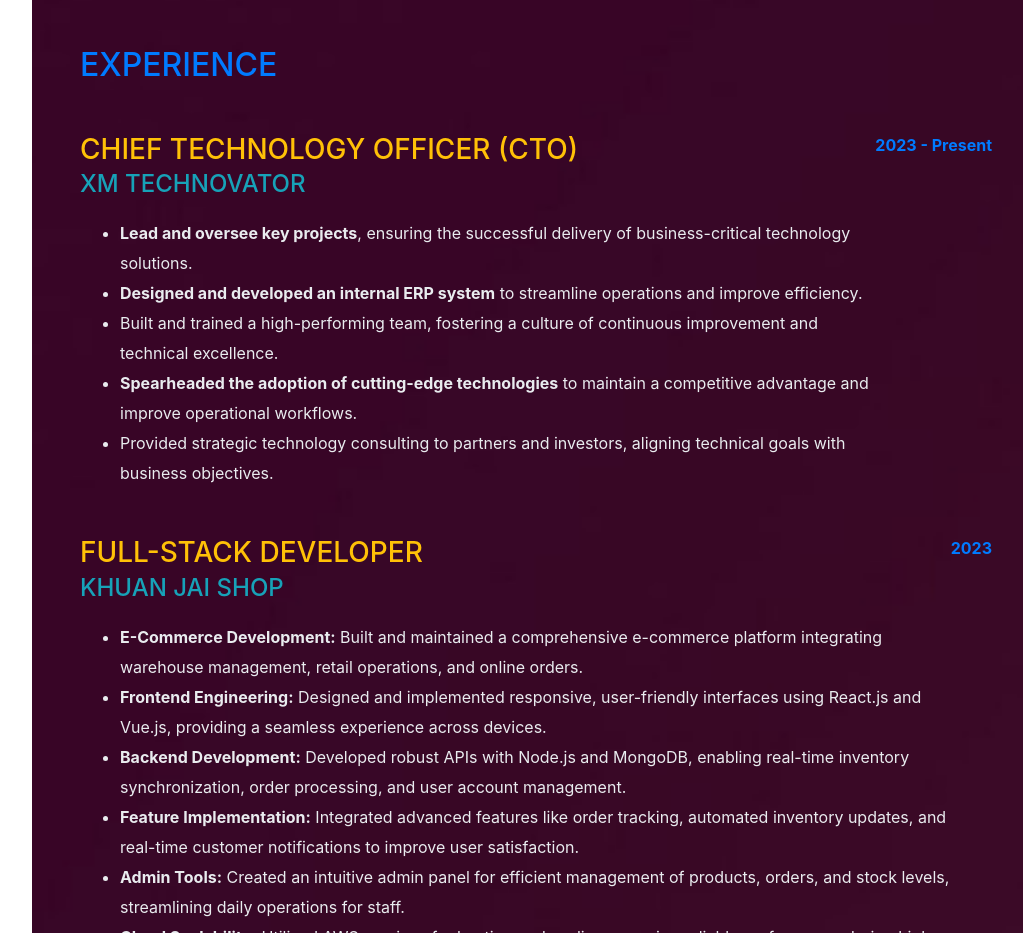
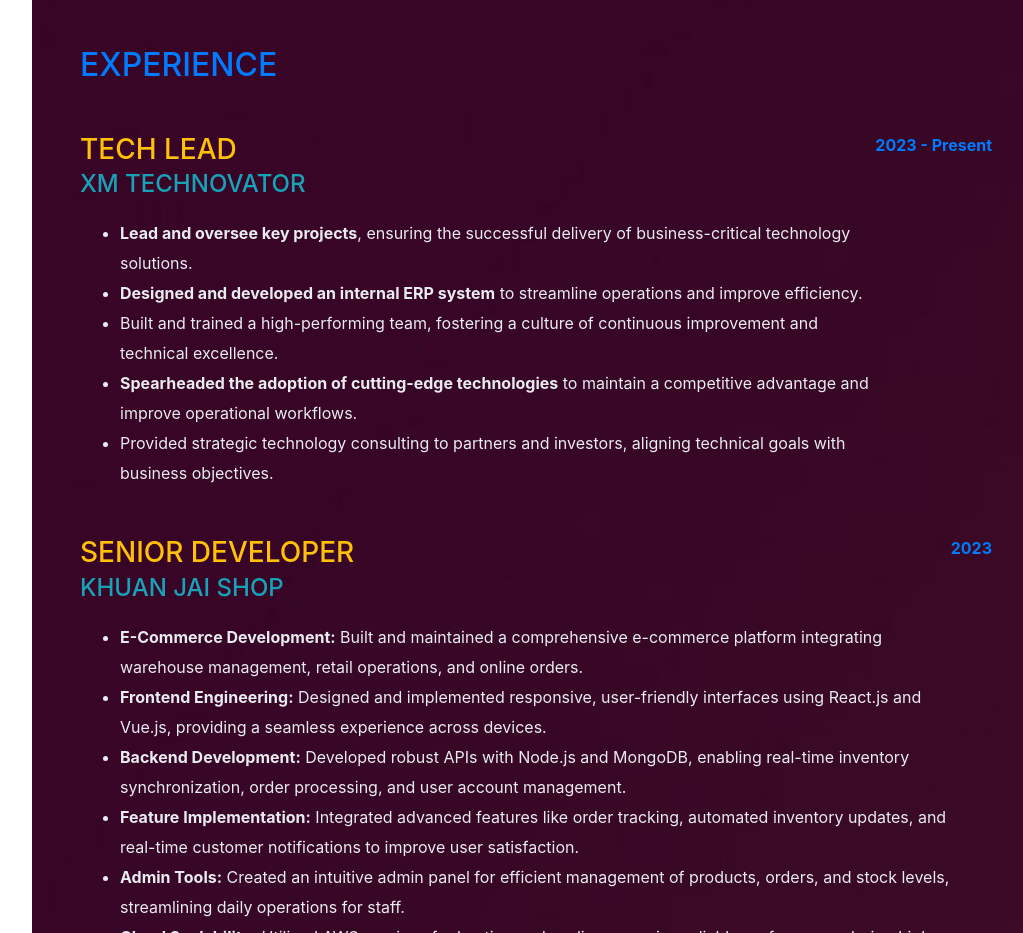
Before and after one commit to meesky/vanxana-sengdavong-resume, a website with bundled scripts: page index.html in a window 1280 px wide. Shown: the part 860-1793 px from the top of the page, without its empty margins (240-1263 px from the left). Built offline with nearby package versions, Linux system fonts and the light colour scheme; a web font is replaced by a local one.

Commit message:
[update] cv infomation

```diff
--- a/index.html
+++ b/index.html
@@ -134,7 +134,7 @@
                         <h2 class="mb-5 text-primary">Experience</h2>
                         <div class="d-flex flex-column flex-md-row justify-content-between mb-5">
                             <div class="flex-grow-1">
-                                <h3 class="mb-0 text-warning">Chief Technology Officer (CTO)</h3>
+                                <h3 class="mb-0 text-warning">Tech Lead</h3>
                                 <a class="subheading mb-3 text-info" href="https://xmtechnovator.org" target="_blank"
                                     >XM Technovator</a
                                 >
@@ -165,7 +165,7 @@
                         </div>
                         <div class="d-flex flex-column flex-md-row justify-content-between mb-5">
                             <div class="flex-grow-1">
-                                <h3 class="mb-0 text-warning">Full-Stack Developer</h3>
+                                <h3 class="mb-0 text-warning">Senior Developer</h3>
                                 <a class="subheading mb-3 text-info" href="https://kjshop.singha.cc" target="_blank"
                                     >Khuan Jai Shop</a
                                 >
```
